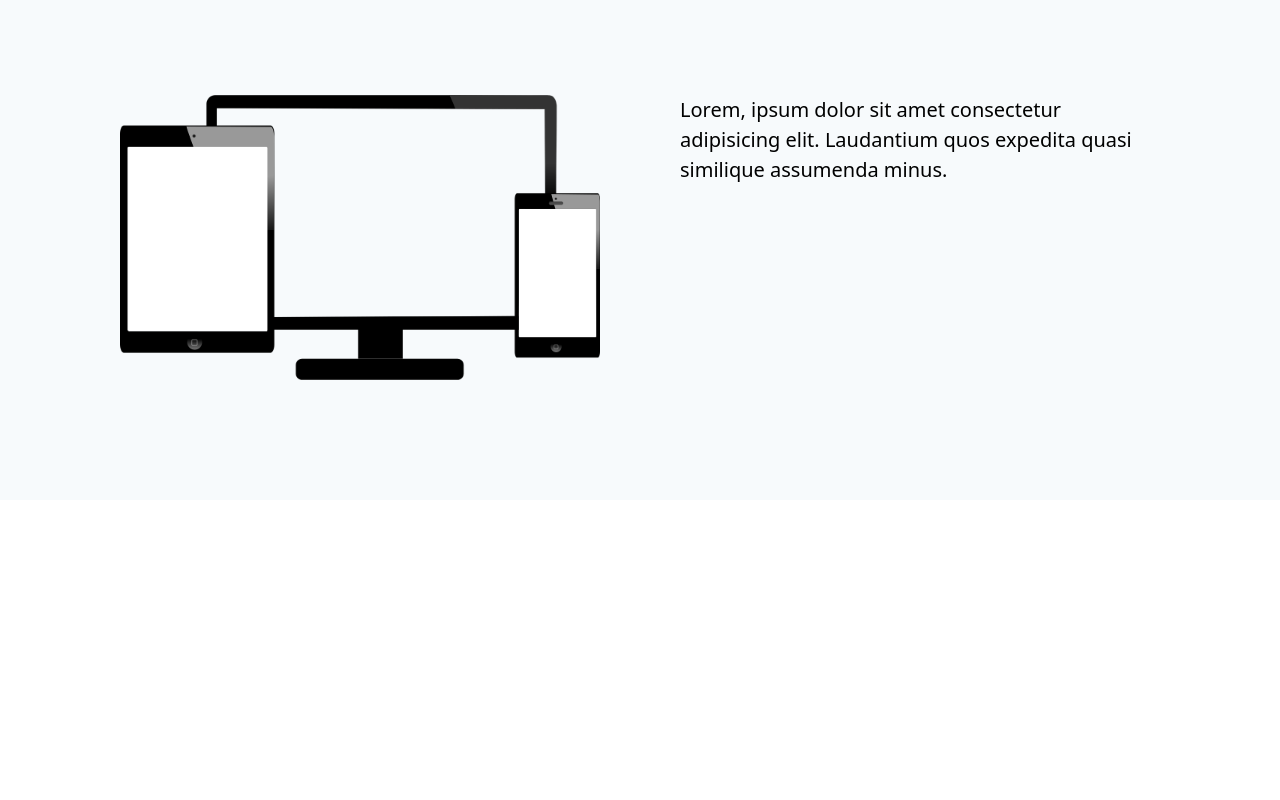
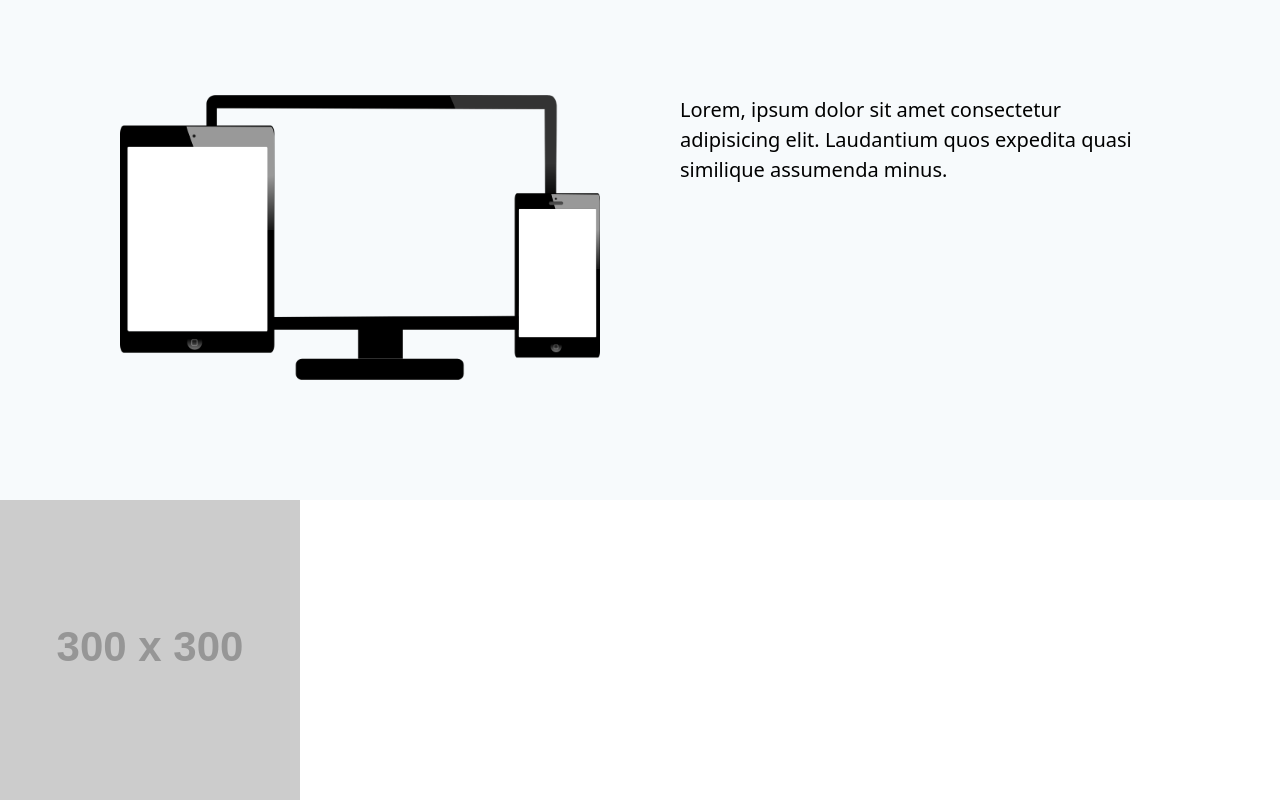
Before and after one commit to ginohagad/dev_portfolio, a React (Create React App) app: page / in a window 1280 px wide. Shown: the part 228-1028 px from the top of the page. Before the commit the page ends 800 px from the top, so only its background shows below. Built offline with nearby package versions, Linux system fonts and the light colour scheme.

Commit message:
Created Projects component and added placeholder img.

```diff
--- a/src/App.js
+++ b/src/App.js
@@ -5,10 +5,10 @@ import Main from './components/Main/Main';
 const App = () => {
 
 	return (
-		<div className="app">
+		<>
 			<Nav />
 			<Main />
-		</div>
+		</>
 	)
 }
 
--- a/src/components/Main/Main.js
+++ b/src/components/Main/Main.js
@@ -1,6 +1,7 @@
 import React from 'react';
 import Intro from './Intro';
 import Hero from './Hero';
+import Projects from './Projects';
 
 
 const Main = (props) => {
@@ -9,6 +10,7 @@ const Main = (props) => {
 		<>
 			<Intro />
 			<Hero />
+			<Projects />
 		</>
 	);
 }
--- /dev/null
+++ b/src/components/Main/Projects.js
@@ -0,0 +1,9 @@
+import React from 'react';
+
+export default function Projects() {
+  return (
+    <div className="flex">
+      <img src="https://via.placeholder.com/300" alt="project"/>
+    </div>
+  )
+}
```
